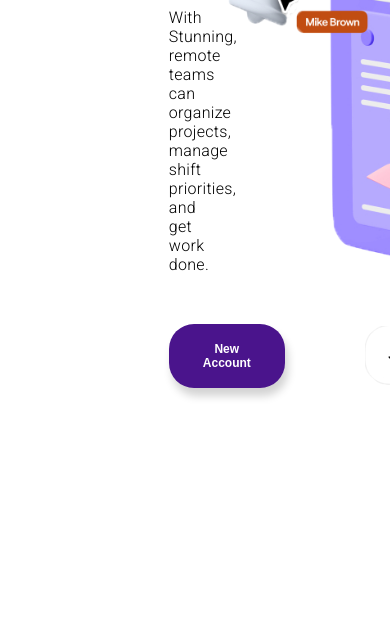
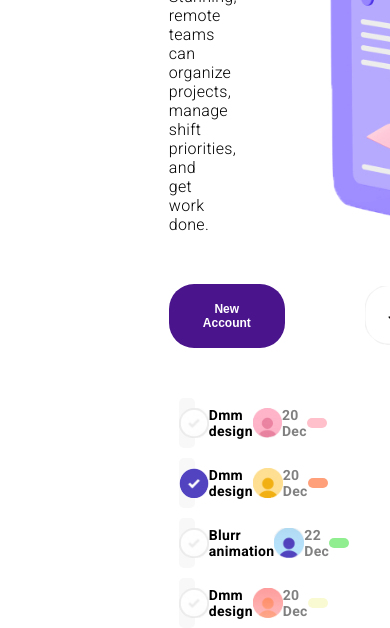
Before and after one commit to kaulashish/landing-page, a plain HTML site: page index.html in a window 390 px wide. Shown: the part 391-1019 px from the top of the page. Before the commit the page ends 844 px from the top, so only its background shows below. Drawn offline with Linux system fonts and the light colour scheme.

Commit message:
final-unresponsive-website

```diff
--- a/index.css
+++ b/index.css
@@ -61,7 +61,6 @@ body{
     margin-right: 50px;
     transition: all 0.4s;
     transition-timing-function: ease-in-out;
-    box-shadow: 3px 8px 8px lightgray;
 }
 
 #pink-btn{
@@ -72,13 +71,15 @@ body{
 #pink-btn:hover{
     background-color: #f48fb1;
     color: white;
+    transform: translateX(3px);
+    box-shadow: 3px 8px 8px lightgray;
 }
 
 #landing-page-container{
     display: flex;
     flex-direction: row;
     box-sizing: border-box;
-    padding-top: 70px;
+    padding-top: 30px;
     height: calc(100vh - 120px);
 }
 
@@ -106,6 +107,7 @@ body{
 }
 
 #image-container{
+    width: 50%;
     justify-content: center;
     align-items: center;
 }
@@ -129,4 +131,74 @@ body{
 #blue-btn{
     background-color: #4a148c;
     color: white;
+    transition-timing-function: ease-in-out;
 }
+
+#blue-btn:hover{
+    transform: translateX(3px);
+    box-shadow: 3px 8px 8px lightgray;
+}
+
+.card{
+    height: 50px;
+    width: 60%;
+    margin:10px;
+    display: flex;
+    flex-direction: row;
+    background-color: rgb(248, 248, 248);
+    justify-content: space-evenly;
+    align-items: center;
+    border-radius: 5px;
+    transition: all 0.4s;
+    transition-timing-function:ease-in-out;
+}
+.card:hover{
+    height: 50px;
+    width: 60%;
+    margin:10px;
+    display: flex;
+    flex-direction: row;
+    background-color: white;
+    justify-content: space-evenly;
+    align-items: center;
+    border-radius: 5px;
+    box-shadow: 3px 8px 8px lightgray;
+    transform: translateX(10px);
+}
+
+.card span{
+    font-weight: 600;
+    font-size: 14px;
+    letter-spacing: 0.3px;
+    position: relative;
+
+}
+
+.card img{
+    width: 30px;
+    height:30px;
+}
+
+#card-date{
+    color:gray;
+}
+
+.card-pill{
+    padding: 5px 10px;
+    outline: none;
+    border: none;
+    border-radius: 5px;;
+}
+
+.pink-color{
+    background-color: pink;
+}
+.orange-color{
+    background-color: lightsalmon;
+}
+.green-color{
+    background-color: lightgreen;
+}
+.yellow-color{
+    background-color: lightgoldenrodyellow;
+}
--- a/index.html
+++ b/index.html
@@ -34,6 +34,36 @@
                 <button class="btn" id="blue-btn">New Account</button>
                 <img src="./Stunning-Project/arrow-down.png" alt="arrow-down">
             </div>
+            <div id="options-section">
+                <div class="card">
+                    <img src="./Stunning-Project/tick-gray.png" alt="">
+                    <span id="card-name">Dmm design</span>
+                    <img src="./Stunning-Project/user-pink.png" alt="">
+                    <span id="card-date">20 Dec</span>
+                    <button class="card-pill pink-color">   </button>
+                </div>
+                <div class="card">
+                    <img src="./Stunning-Project/tick-blue.png" alt="">
+                    <span id="card-name">Dmm design</span>
+                    <img src="./Stunning-Project/user-orange.png" alt="">
+                    <span id="card-date">20 Dec</span>
+                    <button class="card-pill orange-color">   </button>
+                </div>
+                <div class="card">
+                    <img src="./Stunning-Project/tick-gray.png" alt="">
+                    <span id="card-name">Blurr animation</span>
+                    <img src="./Stunning-Project/user-blue.png" alt="">
+                    <span id="card-date">22 Dec</span>
+                    <button class="card-pill green-color">   </button>
+                </div>
+                <div class="card">
+                    <img src="./Stunning-Project/tick-gray.png" alt="">
+                    <span id="card-name">Dmm design</span>
+                    <img src="./Stunning-Project/user-red.png" alt="">
+                    <span id="card-date">20 Dec</span>
+                    <button class="card-pill yellow-color">   </button>
+                </div>
+            </div>
         </div>
         <div id="image-container">
             <img id="landing-section-img" src="./Stunning-Project/landing-section-image.png" alt="landing-section-img">
```
